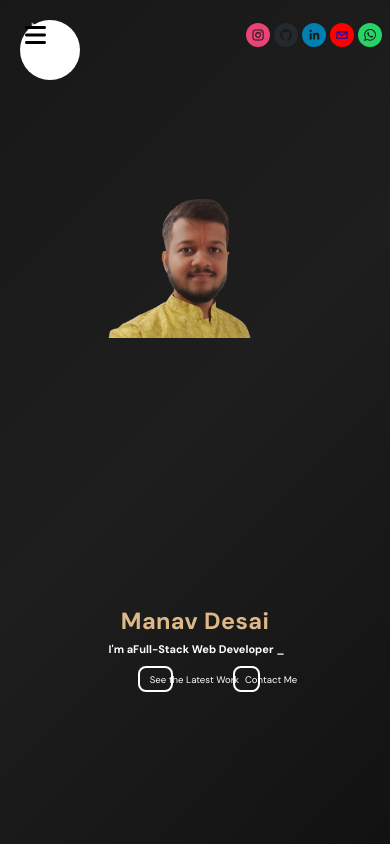
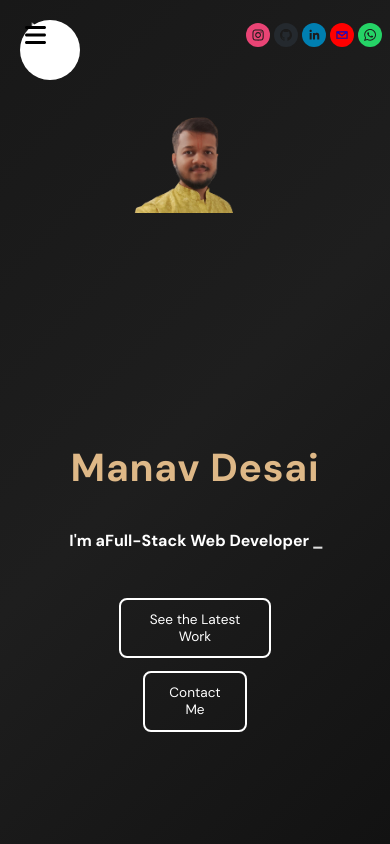
Before and after one commit to 992manav/Portfolio, a React (Vite) app: page / in a window 390 px wide. Shown: the top 844 px of the page. Built offline with nearby package versions, Linux system fonts and the light colour scheme.

Commit message:
Comprehensive mobile layout fixes for iPhone SE

```diff
--- a/src/components/Home/Home.scss
+++ b/src/components/Home/Home.scss
@@ -23,7 +23,7 @@
   display: flex;
   flex-direction: column;
   justify-content: center;
-  gap: 0.8rem;
+  gap: 1rem;
   padding: 1rem;
   width: 100%;
 }
@@ -118,76 +118,132 @@
 
 @media (max-width: 768px) {
   .hero {
-    height: calc(100vh - 80px);
+    height: 100vh;
     flex-direction: column;
-    padding: 0.5rem;
-    justify-content: flex-start;
-    overflow: hidden;
+    padding: 1rem;
+    justify-content: center;
+    align-items: center;
+    gap: 1.5rem;
   }
 
   .wrapper {
     max-width: 100%;
     order: 2;
-    flex: 1;
-    display: flex;
-    align-items: center;
-    min-height: 0;
+    flex: none;
   }
 
   .imageContainer {
     max-width: 100%;
     order: 1;
-    height: 15vh;
-    margin-bottom: 0.5rem;
-    flex-shrink: 0;
+    height: 25vh;
+    flex: none;
+    margin-bottom: 1rem;
   }
 
   .text-container {
     text-align: center;
-    padding: 0.3rem;
-    gap: 0.3rem;
+    padding: 1rem;
+    gap: 1.5rem;
     width: 100%;
     box-sizing: border-box;
     justify-content: center;
   }
 
   .text-container h1 {
-    font-size: 5vw;
-    margin-bottom: 0.2rem;
-    letter-spacing: 0.2vw;
+    font-size: 8vw;
+    margin-bottom: 0.5rem;
+    letter-spacing: 0.3vw;
   }
 
   .text-container p {
-    font-size: 3vw;
-    min-height: 25px;
+    font-size: 4vw;
+    min-height: 60px;
     width: 100%;
   }
 
   .typewriter-container {
-    font-size: 14px;
-    min-height: 20px;
+    font-size: 18px;
+    min-height: 40px;
     white-space: normal;
     text-align: center;
     justify-content: center;
     width: 100%;
     word-wrap: break-word;
     overflow-wrap: break-word;
-    line-height: 1.1;
+    line-height: 1.3;
   }
 
   .buttons {
     justify-content: center;
-    margin-top: 0.3rem;
+    margin-top: 1.5rem;
     width: 100%;
-    gap: 0.3rem;
+    gap: 1rem;
+    flex-direction: column;
+    align-items: center;
   }
 
   .buttons button {
-    padding: 0.4rem 0.8rem;
-    font-size: 0.7rem;
+    padding: 0.8rem 1.5rem;
+    font-size: 0.9rem;
     min-width: auto;
-    width: 40%;
-    max-width: 120px;
+    width: 80%;
+    max-width: 250px;
+    white-space: normal;
+    text-align: center;
+  }
+
+  .imageContainer img {
+    max-width: 70%;
+    width: 70%;
+  }
+}
+
+@media (max-width: 480px) {
+  .hero {
+    height: 100vh;
+    padding: 0.5rem;
+    gap: 1rem;
+  }
+
+  .imageContainer {
+    height: 20vh;
+    margin-bottom: 0.5rem;
+  }
+
+  .text-container {
+    padding: 0.5rem;
+    gap: 1rem;
+  }
+
+  .text-container h1 {
+    font-size: 10vw;
+    letter-spacing: 0.2vw;
+    margin-bottom: 0.5rem;
+  }
+
+  .text-container p {
+    font-size: 3vw;
+    min-height: 50px;
+  }
+
+  .typewriter-container {
+    font-size: 16px;
+    min-height: 35px;
+    line-height: 1.2;
+  }
+
+  .buttons {
+    margin-top: 1rem;
+    gap: 0.8rem;
+    flex-direction: column;
+  }
+
+  .buttons button {
+    padding: 0.7rem 1.2rem;
+    font-size: 0.85rem;
+    width: 90%;
+    max-width: 200px;
+    min-height: 44px; /* Touch-friendly minimum */
   }
 
   .imageContainer img {
@@ -196,92 +252,45 @@
   }
 }
 
-@media (max-width: 480px) {
+@media (max-width: 375px) {
   .hero {
-    height: calc(100vh - 70px);
     padding: 0.25rem;
+    gap: 0.8rem;
   }
 
   .imageContainer {
-    height: 12vh;
-    margin-bottom: 0.25rem;
+    height: 18vh;
   }
 
   .text-container {
-    padding: 0.2rem;
-    gap: 0.2rem;
+    padding: 0.25rem;
+    gap: 0.8rem;
   }
 
   .text-container h1 {
-    font-size: 6vw;
+    font-size: 12vw;
     letter-spacing: 0.1vw;
-    margin-bottom: 0.1rem;
-  }
-
-  .text-container p {
-    font-size: 2.5vw;
-    min-height: 20px;
   }
 
   .typewriter-container {
-    font-size: 11px;
-    min-height: 16px;
-    line-height: 1;
+    font-size: 14px;
+    min-height: 30px;
   }
 
   .buttons {
-    margin-top: 0.2rem;
-    gap: 0.2rem;
-    flex-direction: row;
-    justify-content: center;
+    gap: 0.6rem;
   }
 
   .buttons button {
-    padding: 0.3rem 0.6rem;
-    font-size: 0.6rem;
-    width: 35%;
-    max-width: 100px;
+    padding: 0.6rem 1rem;
+    font-size: 0.8rem;
+    width: 95%;
+    max-width: 180px;
+    min-height: 44px;
   }
 
   .imageContainer img {
-    max-width: 50%;
-    width: 50%;
+    max-width: 55%;
+    width: 55%;
   }
 }
-
-@media (max-width: 360px) {
-  .hero {
-    height: calc(100vh - 60px);
-    padding: 0.1rem;
-  }
-
-  .imageContainer {
-    height: 10vh;
-  }
-
-  .text-container {
-    padding: 0.1rem;
-  }
-
-  .text-container h1 {
-    font-size: 7vw;
-    letter-spacing: 0.05vw;
-  }
-
-  .typewriter-container {
-    font-size: 9px;
-    min-height: 14px;
-  }
-
-  .buttons button {
-    font-size: 0.55rem;
-    padding: 0.25rem 0.4rem;
-    width: 32%;
-    max-width: 80px;
-  }
-
-  .imageContainer img {
-    max-width: 45%;
-    width: 45%;
-  }
-}
```
